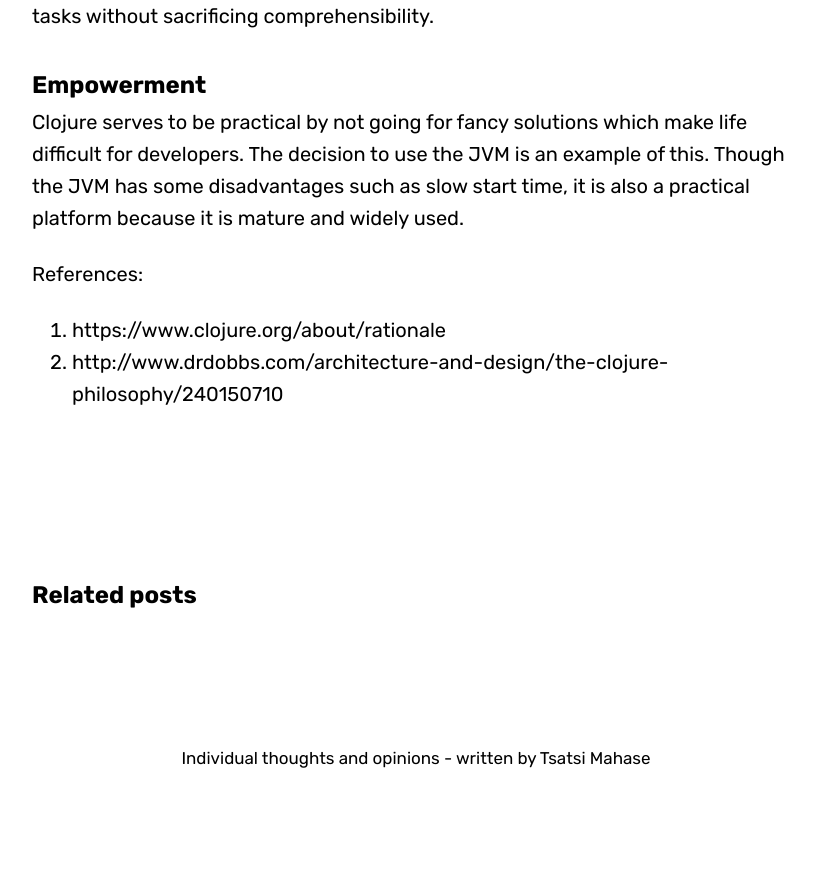
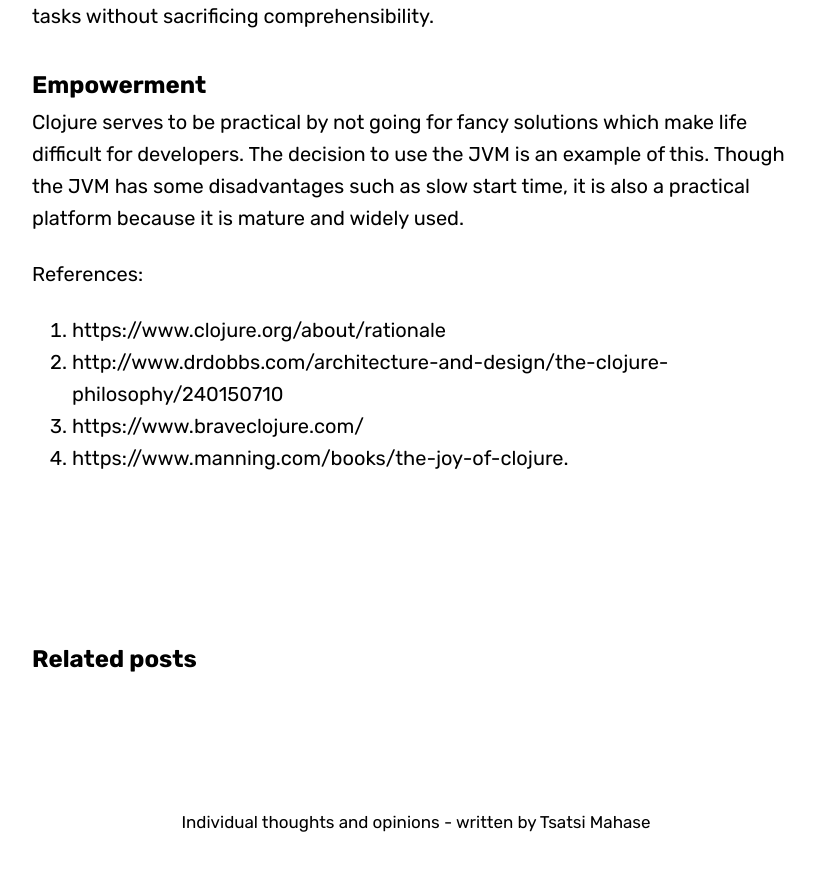
Before and after one commit to Tsatsi/tsatsi.github.io, a Jekyll site: the page built from _posts/2018-08-16-why-clojure.md, in a window 1280 px wide and 900 px high, scrolled down 3037 px. Shown: the top 871 px of the window, without its empty margins (224-1039 px from the left). Built offline with Jekyll 4.4.1, drawn with Linux system fonts in a browser that asks for light colours; some web fonts are replaced; comment, search, counter and statistics services are not loaded; before the commit the page ends 3873 px from its top, so only the background shows below that; part of the change alters nothing that is shown.

Commit message:
updating references

```diff
--- a/_posts/2018-08-16-why-clojure.md
+++ b/_posts/2018-08-16-why-clojure.md
@@ -50,3 +50,5 @@ Clojure serves to be practical by not going for fancy solutions which make life
 References:
 1. https://www.clojure.org/about/rationale
 2. http://www.drdobbs.com/architecture-and-design/the-clojure-philosophy/240150710
+3. https://www.braveclojure.com/
+4. https://www.manning.com/books/the-joy-of-clojure.
```
